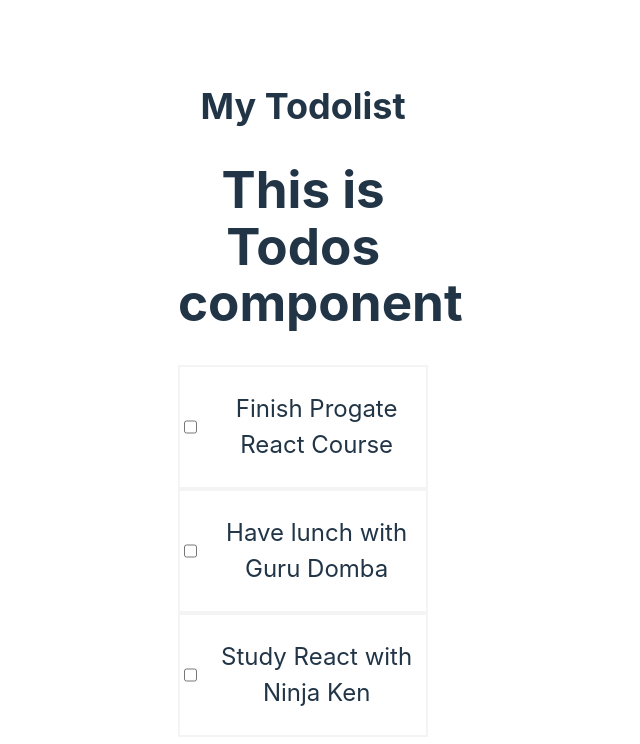
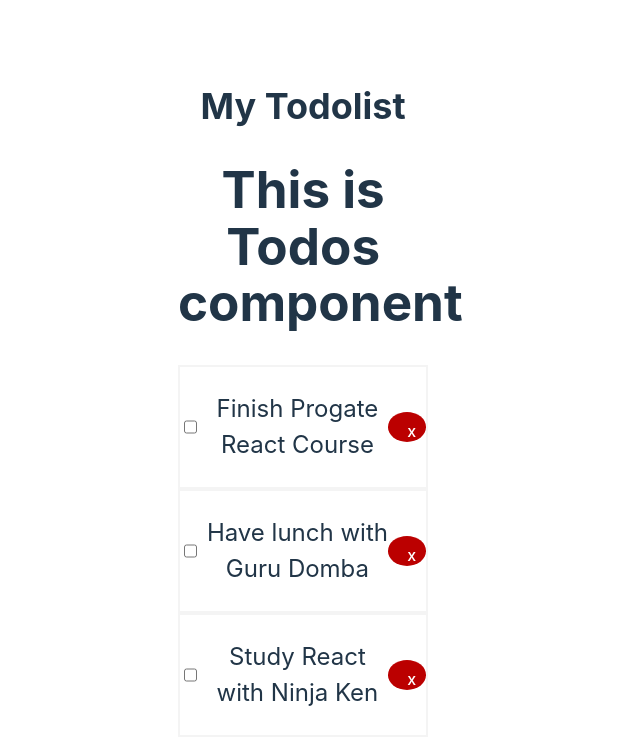
Before and after one commit to AsepSahrudin18/react-todo-app, a React (Vite) app: page / in a window 1280 px wide. Shown: the top 744 px of the page, without its empty margins (22-662 px from the left). Built offline with nearby package versions, Linux system fonts and the light colour scheme.

Commit message:
fitur hapus menggunakan filter array'

```diff
--- a/src/App.jsx
+++ b/src/App.jsx
@@ -31,13 +31,16 @@ function App() {
     setTodos(updatedTodos);
   }
 
-  // console.log(todos);
+  const deleteTodo = (id) => {
+    const deleteTodos = todos.filter(todo => {return todo.id !== id} );
+    setTodos(deleteTodos);
+  }
 
   return (
     <div style={styles.container}>
       <h1 style={styles.title}>My Todolist</h1>
       {/* Teruskan function toggleCompleted ke component Todos */}
-    <Todos todos={todos} toggleCompleted={toggleCompleted} />
+    <Todos todos={todos} toggleCompleted={toggleCompleted} deleteTodo={deleteTodo}/>
     </div>
    );
 }
--- a/src/components/TodoItem.jsx
+++ b/src/components/TodoItem.jsx
@@ -19,6 +19,9 @@ function TodoItem(props){
              />
 
             <p style={getTodoTitleStyle()}>{props.todo.title}</p>
+
+            {/* Tambahkan sebuah button di sini */}
+            <button onClick={() => props.deleteTodo(props.todo.id)} style={styles.button}>x</button>
         </div>
     )
 }
@@ -38,6 +41,16 @@ const styles = {
         height: '18px',
         width: '18px',
     },
+    button: {
+      backgroundColor: '#BB0000',
+      color: '#fff',
+      height: '30px',
+      width: '30px',
+      borderRadius: '100%',
+      border: 'none',
+      cursor: 'pointer',
+      fontSize: '16px',
+    },
 
   }
 export default TodoItem;
--- a/src/components/Todos.jsx
+++ b/src/components/Todos.jsx
@@ -9,7 +9,7 @@ function Todos(props){
 
             {props.todos.map((todo) => {
                 // return <p key={todo.id}>{todo.title}</p>
-                return <TodoItem key={todo.id} todo={todo} toggleCompleted={props.toggleCompleted}/>
+                return <TodoItem key={todo.id} todo={todo} toggleCompleted={props.toggleCompleted} deleteTodo={props.deleteTodo}/>
             })}
         </div>
     )
```
